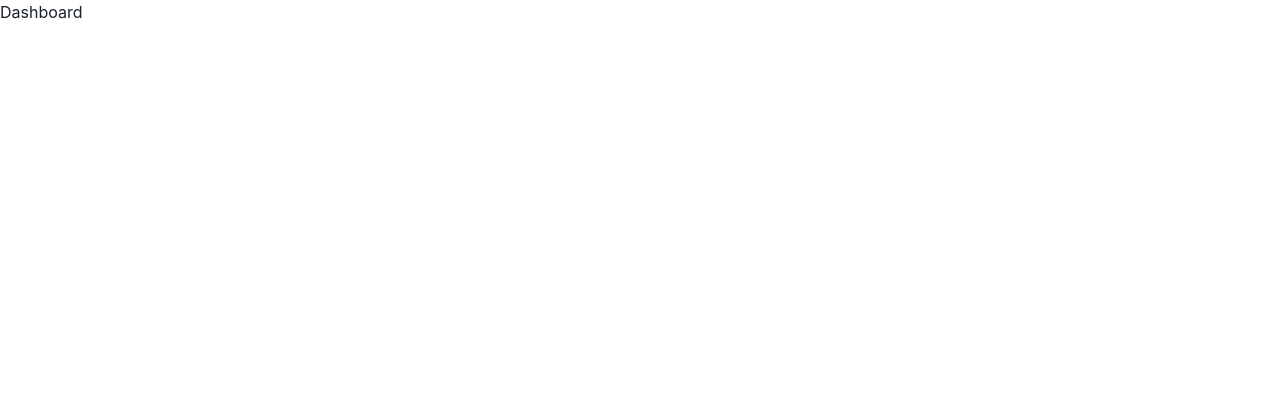
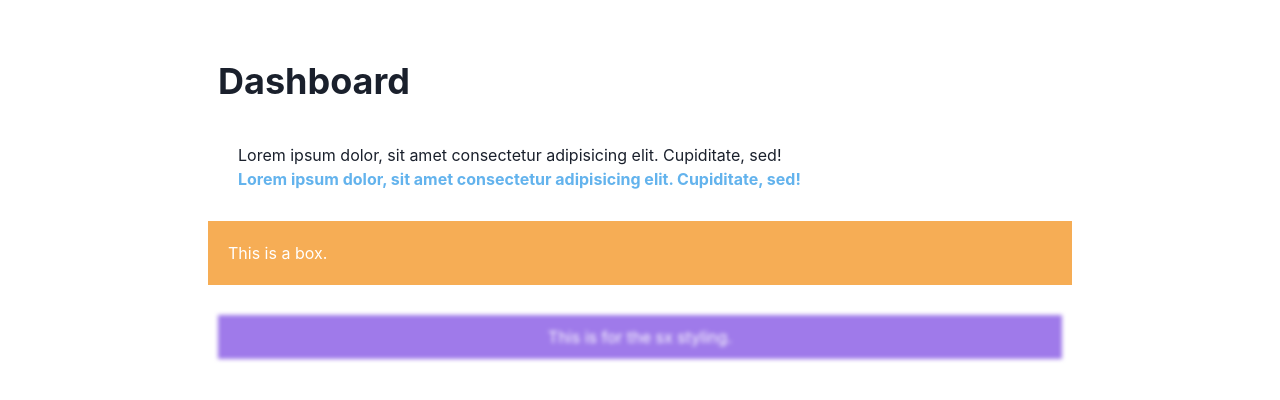
Before and after one commit to subashhB/chakra-ui-practice, a React (Vite) app: page / in a window 1280 px wide. Shown: the top 400 px of the page. Built offline with nearby package versions, Linux system fonts and the light colour scheme.

Commit message:
chore: Components and Style Props

```diff
--- a/index.html
+++ b/index.html
@@ -4,7 +4,7 @@
     <meta charset="UTF-8" />
     <link rel="icon" type="image/svg+xml" href="/vite.svg" />
     <meta name="viewport" content="width=device-width, initial-scale=1.0" />
-    <title>Vite + React</title>
+    <title>Task Dojo</title>
   </head>
   <body>
     <div id="root"></div>
--- a/src/pages/Dashboard.jsx
+++ b/src/pages/Dashboard.jsx
@@ -1,5 +1,29 @@
+import { Box, Container, Heading, Text } from "@chakra-ui/react";
+
 export default function Dashboard() {
+  const boxStyles ={
+    p: "10px",
+    bg: "purple.400",
+    color: "white",
+    m: "10px",
+    textAlign: "center",
+    filter: "blur(2px)",
+    ':hover': {
+      filter: "none",
+      cursor: "pointer",
+    }
+  }
   return (
-    <div>Dashboard</div>
+    <Container as="section" maxWidth="4xl" py="20px">
+      <Heading my="30px" p="10px">Dashboard</Heading>
+      <Text marginLeft="30px">Lorem ipsum dolor, sit amet consectetur adipisicing elit. Cupiditate, sed!</Text>
+      <Text ml="30px" color="blue.300" fontWeight="bold">Lorem ipsum dolor, sit amet consectetur adipisicing elit. Cupiditate, sed!</Text>
+      <Box my="30px" p="20px" color="white" bg="orange.300" >
+        <Text>This is a box.</Text>
+      </Box>
+      <Box sx={boxStyles} >
+        This is for the sx styling.
+      </Box>
+    </Container>
   )
 }
```
